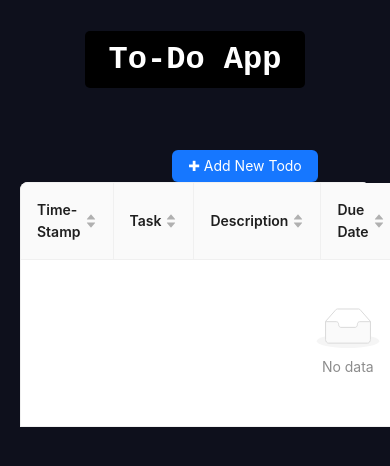
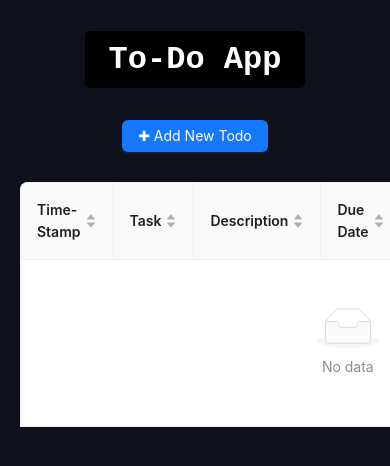
Before and after one commit to sameernas22/todoapp, a React (Create React App) app: page / in a window 390 px wide. Shown: the top 466 px of the page. Built offline with nearby package versions, Linux system fonts and the light colour scheme.

Commit message:
Update App.css

```diff
--- a/src/App.css
+++ b/src/App.css
@@ -73,6 +73,7 @@ h1{
   flex-direction: column;
   justify-content: center;
   align-items: center;
+  min-width: 631px;
 
 }
 
@@ -86,18 +87,6 @@ h1{
 
 
 @media screen and (max-width: 500px) {
-  .App-header{
-    position: relative;
-    top: 30px;
-    left: 50px;
-  }
-  h1{
-    left: 50%;
 
-  }
-  #table{
-    display: block;
-    width: 100%;
-  }
 
 }
```
